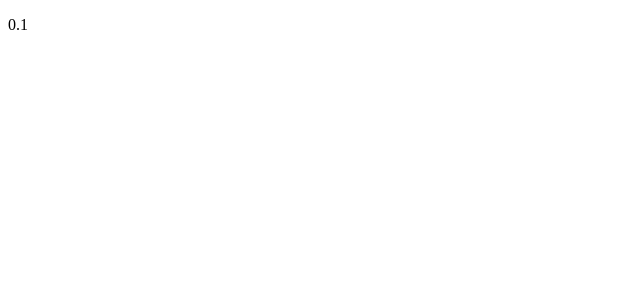
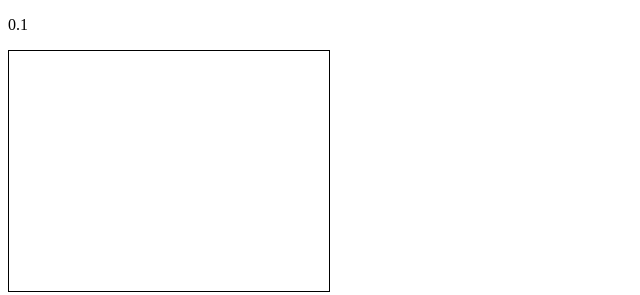
Before and after one commit to Nabir14/ArcGE-WEB, a website: page tests/test.html in a window 1280 px wide. Shown: the whole page, without its empty margins (0-640 px from the left). Drawn offline with Linux system fonts and the light colour scheme.

Commit message:
base class implementation

```diff
--- /dev/null
+++ b/lib/arcge.js
@@ -0,0 +1,10 @@
+export class ArcGE{
+	static author = "Nabie14";
+	static version = 0.1;
+	ArcGE_Canvas = null;
+	ArcGE_CanvasContext = null;
+	constructor(canvasId){
+		this.ArcGE_Canvas = document.getElementById(canvasId);
+		this.ArcGE_CanvasContext = this.ArcGE_Canvas.getContext("2d");
+	}
+}
--- a/library/arcge.js
+++ /dev/null
@@ -1,5 +0,0 @@
-const ARCGE_Version = "0.1";
-
-export function ArcGE(){
-	return ARCGE_Version;
-}
--- a/package.json
+++ b/package.json
@@ -1,7 +1,7 @@
 {
   "name": "@arcge/arcge-web",
   "type": "module",
-  "version": "0.1.0",
+  "version": "0.2.0",
   "description": "Arc Game Library for the Web.",
   "main": "index.js",
   "publishConfig": {
--- a/tests/test.html
+++ b/tests/test.html
@@ -4,13 +4,14 @@
 		<title>ArcGE Test</title>
 	</head>
 	<body>
-		<p id="h">test</p>
+		<p id="p">test</p>
+		<canvas id="c" width="320" height="240" style="border: 1px solid black;"></canvas>
 		<script type="module">
-			import { ArcGE } from "../library/arcge.js";
-
-			const h = document.getElementById("h");
-			const text = ArcGE();
-			h.innerText = text;
+			import { ArcGE } from "../lib/arcge.js";
+			const p = document.getElementById("p");
+			p.innerText = ArcGE.version;
+			const engine = new ArcGE("c");
+			console.log(engine);
 		</script>
 	</body>
 </html>
```
Also changed, not shown: 2 other files.
